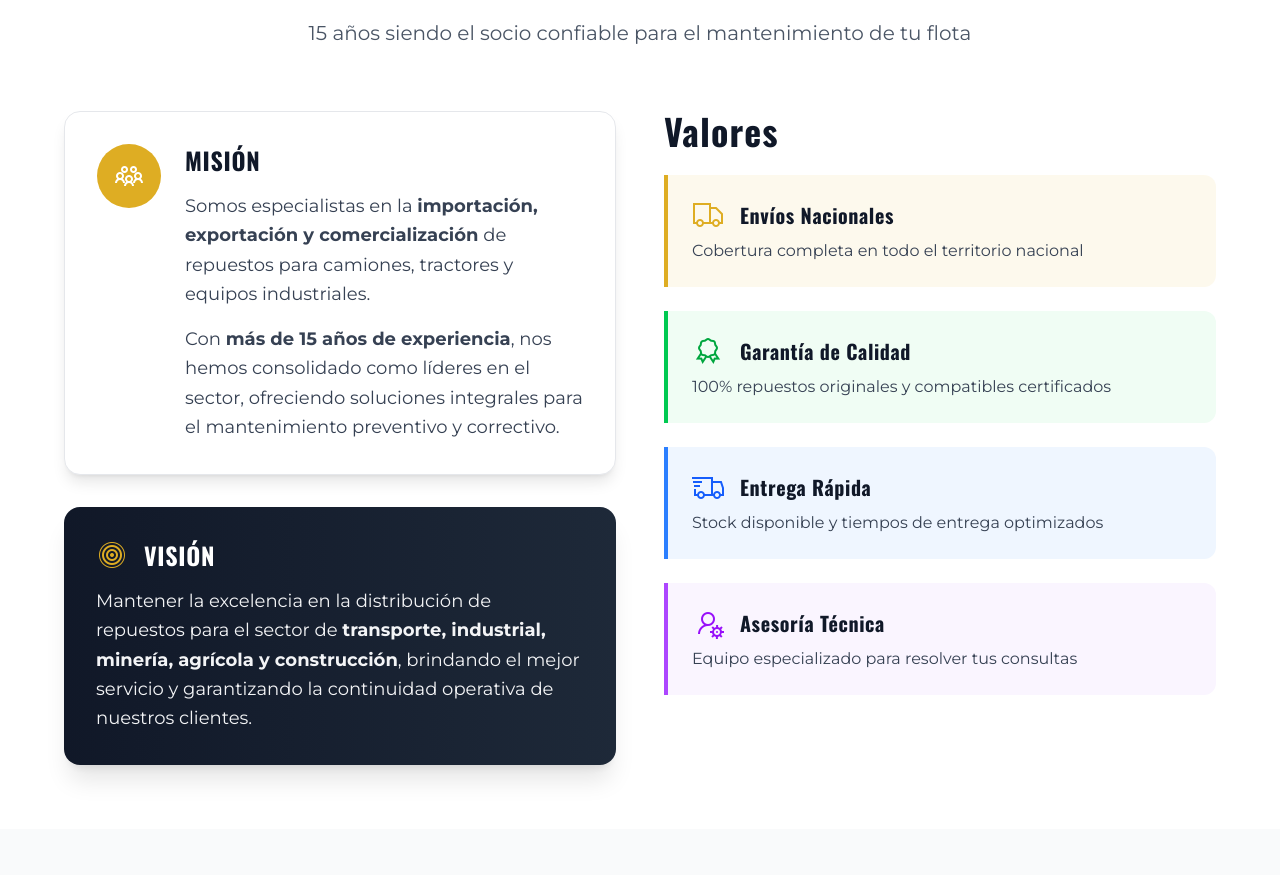
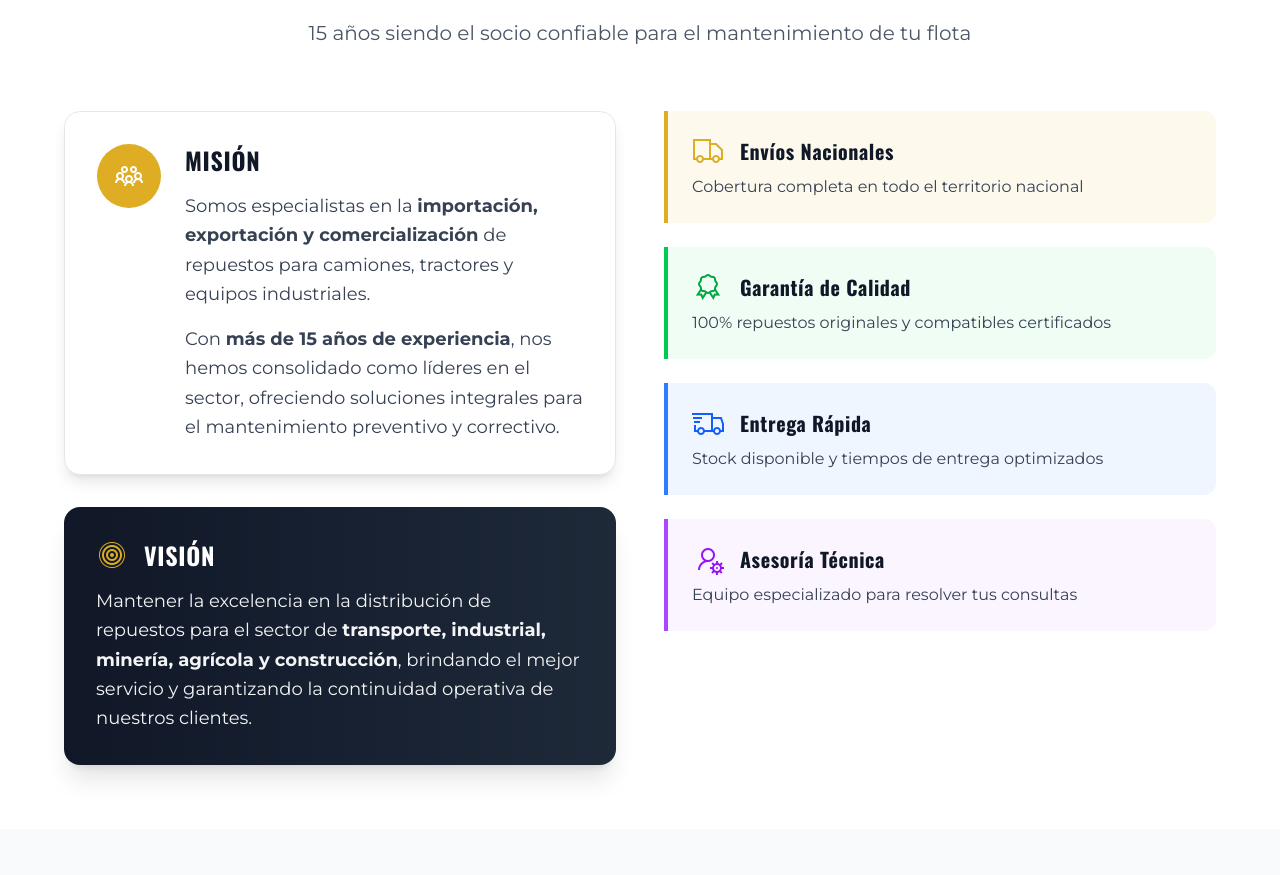
Before and after one commit to angelo2345-ui/auto-mac-prueba-2.0, a Vue app: page / in a window 1280 px wide. Shown: the part 1495-2370 px from the top of the page. Built offline with nearby package versions, Linux system fonts and the light colour scheme.

Commit message:
Comment out 'Valores' heading in Home.vue
Commented out the 'Valores' heading in Home.vue.

```diff
--- a/src/pages/Home.vue
+++ b/src/pages/Home.vue
@@ -179,7 +179,7 @@
 
           <!-- Características destacadas / Valores -->
           <div class="space-y-6">
-            <h3 class="text-3xl md:text-4xl font-bold text-gray-900" style="font-family:var(--fuente-titulos);">Valores</h3>
+             <!-- <h3 class="text-3xl md:text-4xl font-bold text-gray-900" style="font-family:var(--fuente-titulos);">Valores</h3>-->
             <div class="bg-yellow-50 border-l-4 p-6 rounded-r-xl" style="border-color:var(--color-amarillo);">
               <div class="flex items-center gap-4">
                 <i class="la la-truck la-2x" style="color:var(--color-amarillo);"></i>
```
